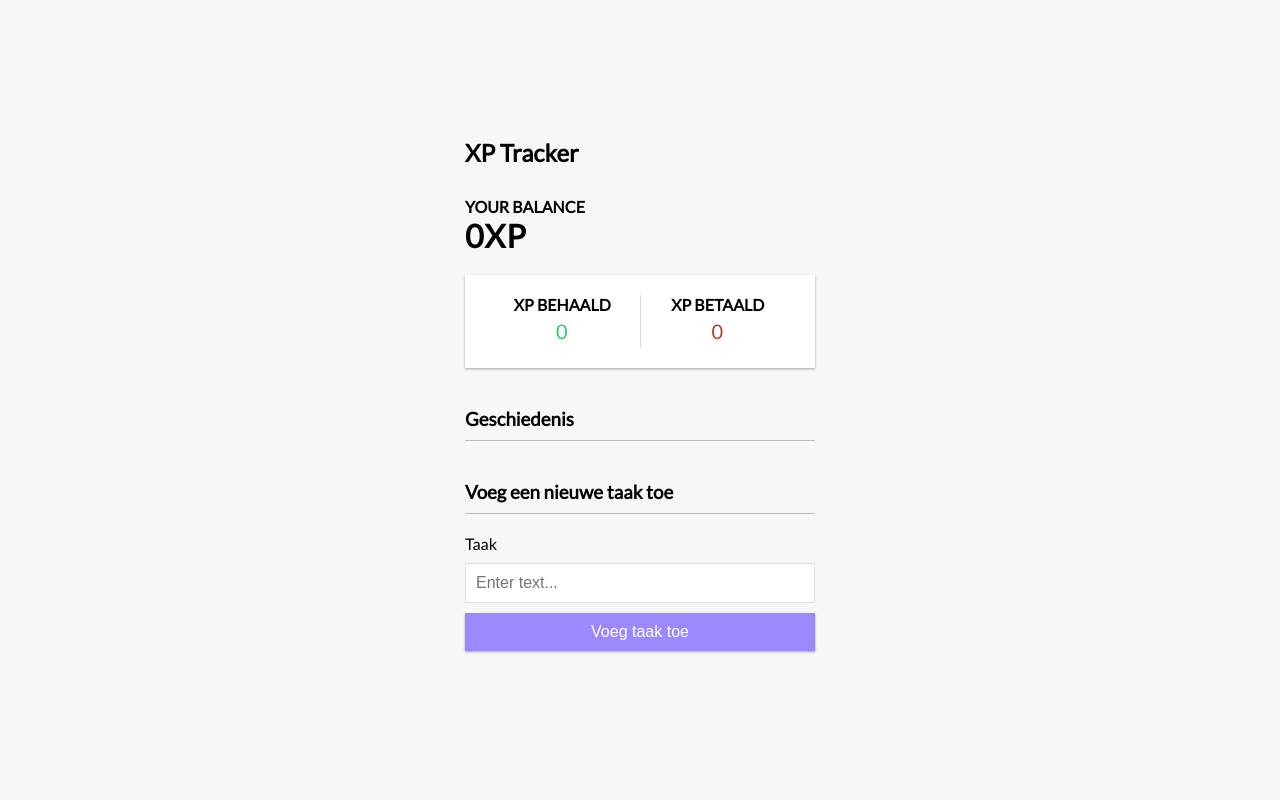
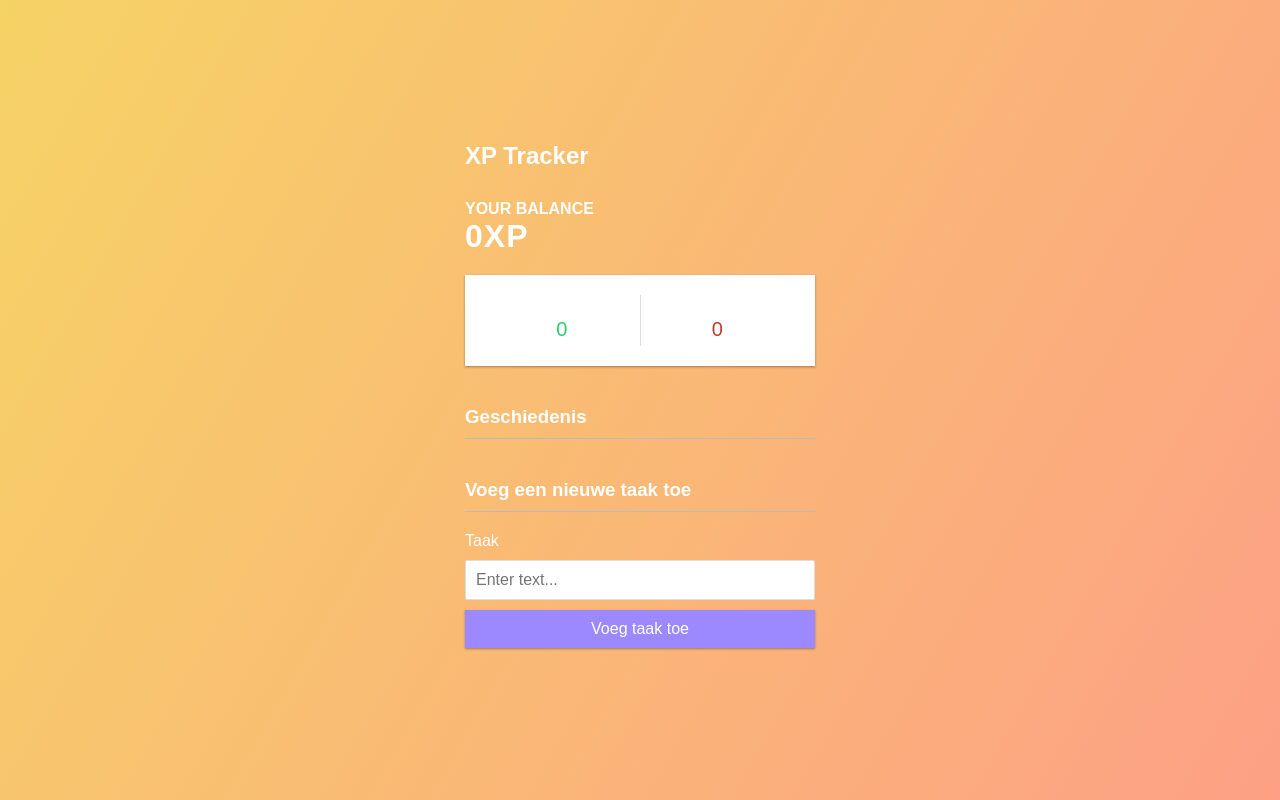
Before and after one commit to madameJeanette/XP-tracker-react, a React (Create React App) app: page / in a window 1280 px wide. Built offline with nearby package versions, Linux system fonts and the light colour scheme.

Commit message:
some bg glitter

```diff
--- a/src/App.css
+++ b/src/App.css
@@ -9,6 +9,10 @@
 }
 
 body {
+  background-image: linear-gradient(120deg, #f6d365 0%, #fda085 100%);
+  color: white;
+  font-family: "Poppins", sans-serif;
+
   background-color: #f7f7f7;
   display: flex;
   flex-direction: column;
@@ -16,7 +20,7 @@ body {
   justify-content: center;
   min-height: 100vh;
   margin: 0;
-  font-family: 'Lato', sans-serif;
+  /* font-family: 'Lato', sans-serif; */
 }
 
 .container {
```
